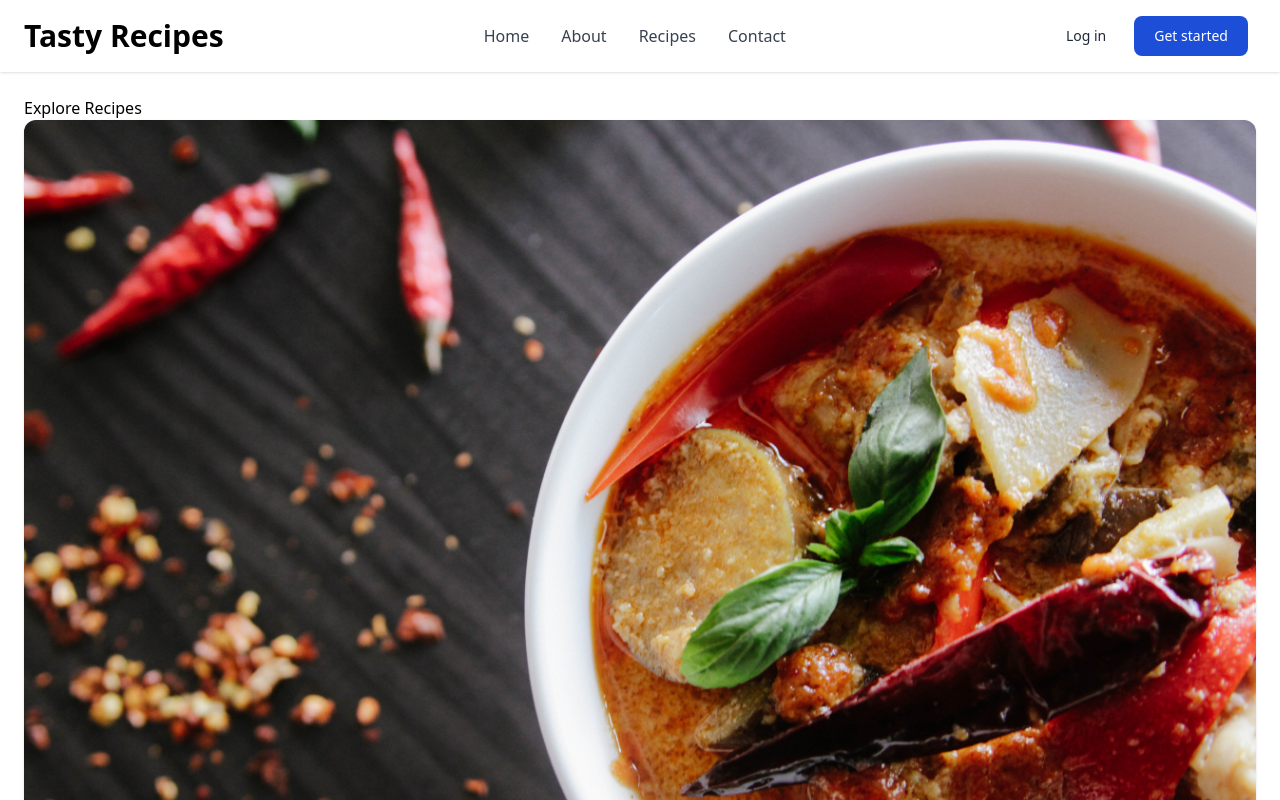
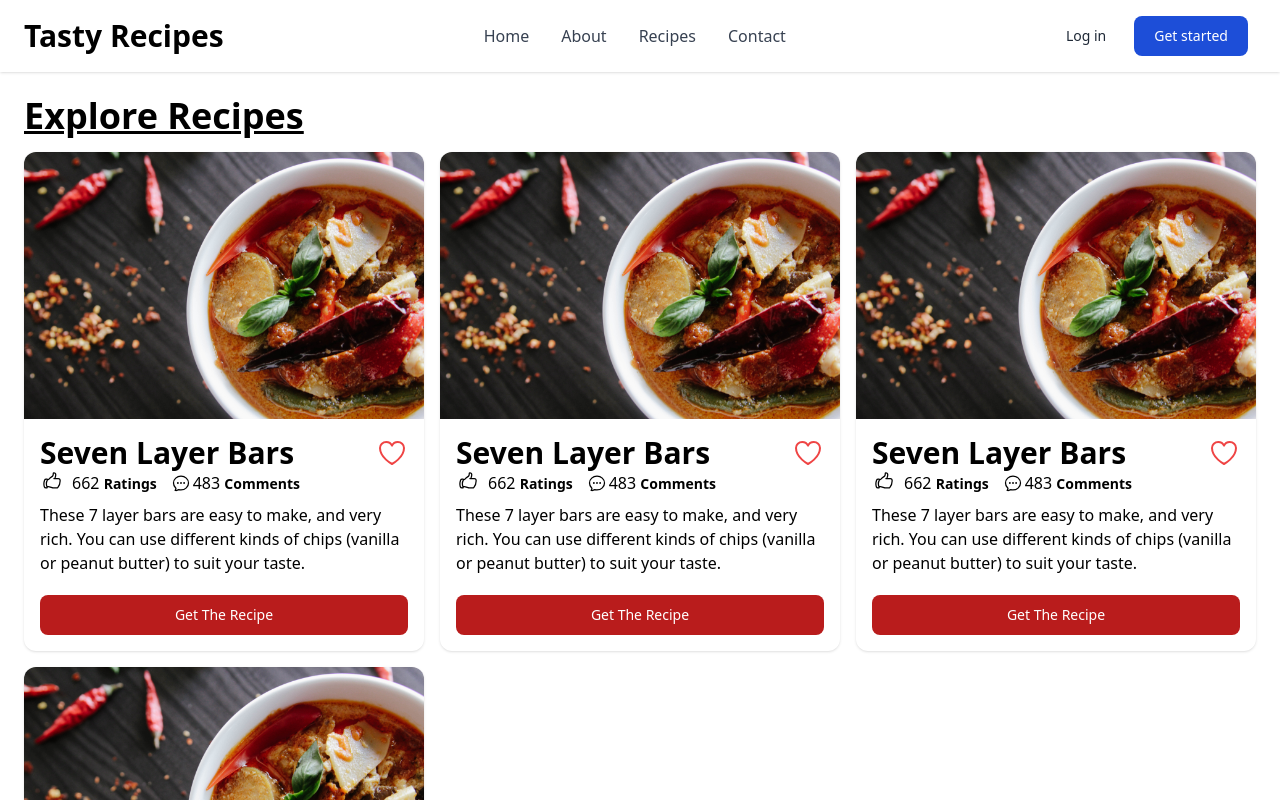
Before and after one commit to Jon-Felipe/Tasty-React, a React (Vite) app: page /recipes in a window 1280 px wide. Shown: the top 800 px of the page. Built offline with nearby package versions, Linux system fonts and the light colour scheme.

Commit message:
added styling

```diff
--- a/src/pages/Recipes.tsx
+++ b/src/pages/Recipes.tsx
@@ -10,7 +10,8 @@ type Props = {};
 const Recipes = (props: Props) => {
   return (
     <article>
-      <h3>Explore Recipes</h3>
+      <h3 className='text-4xl font-semibold mb-4 underline'>Explore Recipes</h3>
+      <div className='grid grid-cols-1 md:grid-cols-2 lg:grid-cols-3 gap-4'>
         {recipes.map((recipe: RecipeType) => {
           return (
             <Recipe
@@ -23,6 +24,7 @@ const Recipes = (props: Props) => {
             />
           );
         })}
+      </div>
     </article>
   );
 };
```
Lines whose indentation alone changed are shown as unchanged.
